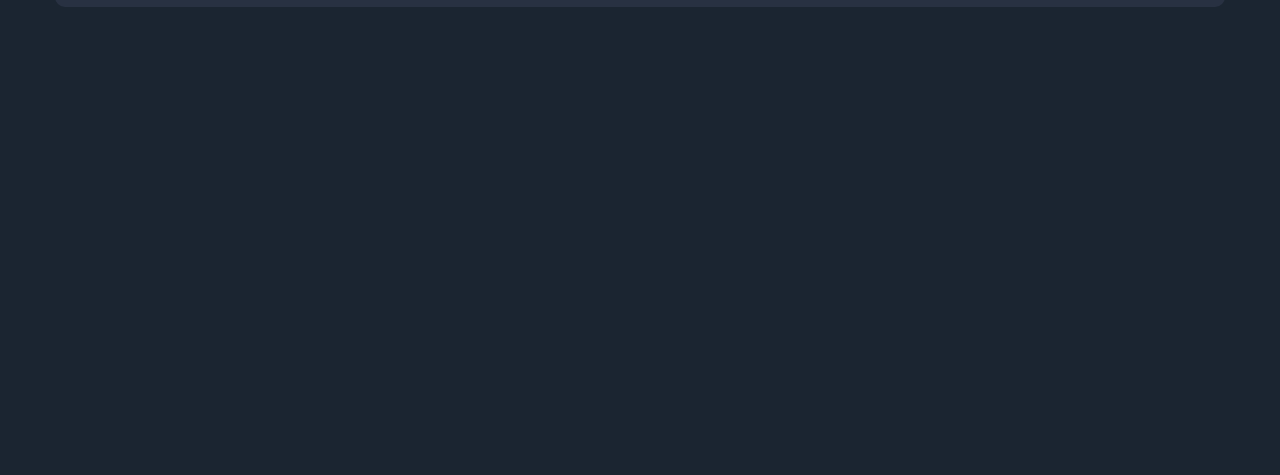
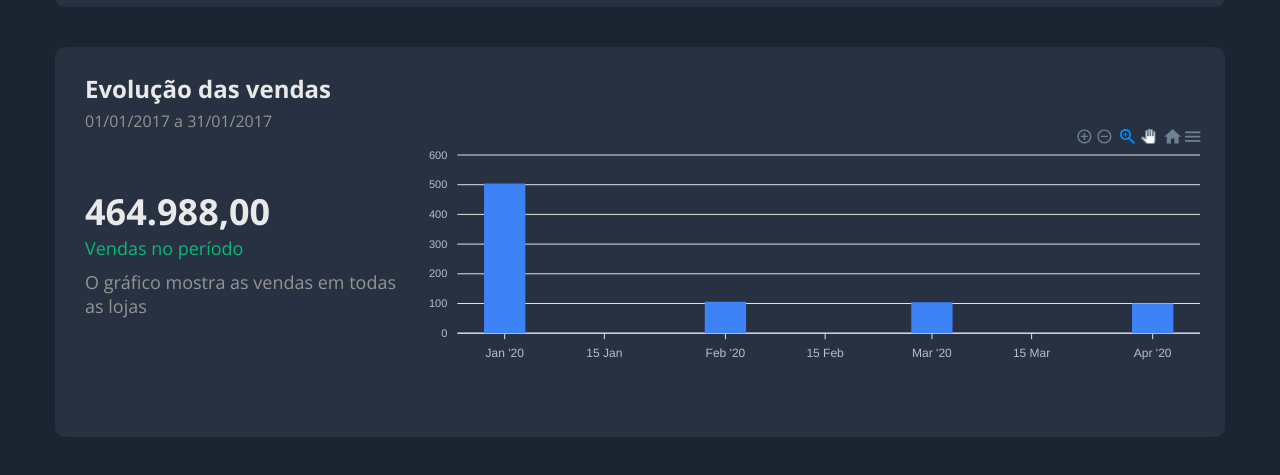
Before and after one commit to nicolasarruda/dashboard, a React (Create React App) app in the folder front-web/: page / in a window 1280 px wide. Shown: the part 183-658 px from the top of the page. Built offline with nearby package versions, Linux system fonts and the light colour scheme.

Commit message:
Add SalesByDate component

```diff
--- a/front-web/package.json
+++ b/front-web/package.json
@@ -10,7 +10,9 @@
     "@types/node": "^16.11.66",
     "@types/react": "^18.0.21",
     "@types/react-dom": "^18.0.6",
+    "apexcharts": "^3.36.0",
     "react": "^18.2.0",
+    "react-apexcharts": "^1.4.0",
     "react-dom": "^18.2.0",
     "react-flatpickr": "^3.10.13",
     "react-scripts": "5.0.1",
--- a/front-web/src/App.tsx
+++ b/front-web/src/App.tsx
@@ -1,6 +1,7 @@
 import './App.css';
 import Filter from './components/filter';
 import Header from './components/header';
+import SalesByDate from './components/sales-by-date';
 
 function App() {
   return (
@@ -8,6 +9,7 @@ function App() {
       <Header />
       <div className="app-container">
         <Filter />
+        <SalesByDate />
       </div>
     </>
   );
--- a/front-web/src/components/filter/styles.css
+++ b/front-web/src/components/filter/styles.css
@@ -12,7 +12,7 @@
   background-color: var(--secondary-color);
   color: var(--grey-light-50-color);
   font-size: 16px;
-  border: 1px solid var(--grey-light-100-color);
+  border: 1px solid var(--grey-light-150-color);
   border-radius: 10px;
   width: 250px;
   padding: 12px 5px 12px 20px;
--- /dev/null
+++ b/front-web/src/components/sales-by-date/helpers.ts
@@ -0,0 +1,52 @@
+import { ApexOptions } from 'apexcharts';
+
+export const chartOptions = {
+  legend: {
+    show: false
+  },
+  noData: {
+    text: 'Sem resultados',
+    align: 'center',
+    verticalAlign: 'middle',
+    offsetY: -15,
+    style: {
+      color: '#FFF',
+      fontSize: '18px',
+      fontFamily: 'Roboto, sans-serif'
+    }
+  },
+  chart: {
+    foreColor: '#b4bed2',
+    height: 240,
+    width: 1000
+  },
+  plotOptions: {
+    bar: {
+      horizontal: false,
+      columnWidth: '20%',
+      endingShape: 'rounded'
+    }
+  },
+  dataLabels: {
+    enabled: false
+  },
+  stroke: {
+    show: false
+  },
+  xaxis: {
+    type: 'datetime'
+  },
+  yaxis: {},
+  fill: {
+    opacity: 1,
+    colors: ['#3e82f7']
+  },
+  tooltip: {
+    theme: 'dark',
+    y: {
+      formatter: function (val: number) {
+        return `R$ ${val}`;
+      }
+    }
+  }
+} as ApexOptions;
--- /dev/null
+++ b/front-web/src/components/sales-by-date/index.tsx
@@ -0,0 +1,53 @@
+import './styles.css';
+import ReactApexChart from 'react-apexcharts';
+import { chartOptions } from './helpers';
+
+const initialData = [
+  {
+    x: '2020-01-01',
+    y: 504
+  },
+  {
+    x: '2020-02-01',
+    y: 106
+  },
+  {
+    x: '2020-03-01',
+    y: 104
+  },
+  {
+    x: '2020-04-01',
+    y: 100
+  }
+];
+
+function SalesByDate() {
+  return (
+    <div className="sales-by-date-container base-card">
+      <div>
+        <h4 className="sales-by-date-title">Evolução das vendas</h4>
+        <span className="sales-by-date-period">01/01/2017 a 31/01/2017</span>
+      </div>
+      <div className="sales-by-date-data">
+        <div className="sales-by-date-quantity-container">
+          <h2 className="sales-by-date-quantity">464.988,00</h2>
+          <span className="sales-by-date-quantity-label">Vendas no período</span>
+          <span className="sales-by-date-quantity-description">
+            O gráfico mostra as vendas em todas as lojas
+          </span>
+        </div>
+        <div className="sales-by-date-chart-container">
+          <ReactApexChart
+            options={chartOptions}
+            series={[{ name: 'Vendas', data: initialData }]}
+            type="bar"
+            height={240}
+            width="100%"
+          />
+        </div>
+      </div>
+    </div>
+  );
+}
+
+export default SalesByDate;
--- /dev/null
+++ b/front-web/src/components/sales-by-date/styles.css
@@ -0,0 +1,42 @@
+.sales-by-date-container {
+  height: 390px;
+  padding: 25px 15px 50px 30px;
+}
+
+.sales-by-date-title {
+  font-size: 24px;
+  color: var(--light-color);
+  margin-bottom: 5px;
+}
+
+.sales-by-date-period {
+  color: var(--grey-light-100-color);
+}
+
+.sales-by-date-data {
+  height: 240px;
+  display: flex;
+  align-items: center;
+  justify-content: space-between;
+}
+
+.sales-by-date-quantity {
+  font-size: 36px;
+  color: var(--light-color);
+}
+
+.sales-by-date-quantity-label {
+  color: var(--green-color);
+  font-size: 18px;
+  display: block;
+  margin-bottom: 10px;
+}
+
+.sales-by-date-quantity-description {
+  font-size: 18px;
+  color: var(--grey-light-100-color);
+}
+
+.sales-by-date-chart-container {
+  width: 890px;
+}
--- a/front-web/src/index.css
+++ b/front-web/src/index.css
@@ -7,7 +7,9 @@
   --secondary-color: #1b2531;
   --light-color: #e9e9e9;
   --grey-light-50-color: #9aaabe;
-  --grey-light-100-color: #384459;
+  --grey-light-100-color: #949494;
+  --grey-light-150-color: #384459;
+  --green-color: #08b976;
 }
 
 body {
```
Also changed, not shown: 1 other file (tests, documents, lock files or other folders).
